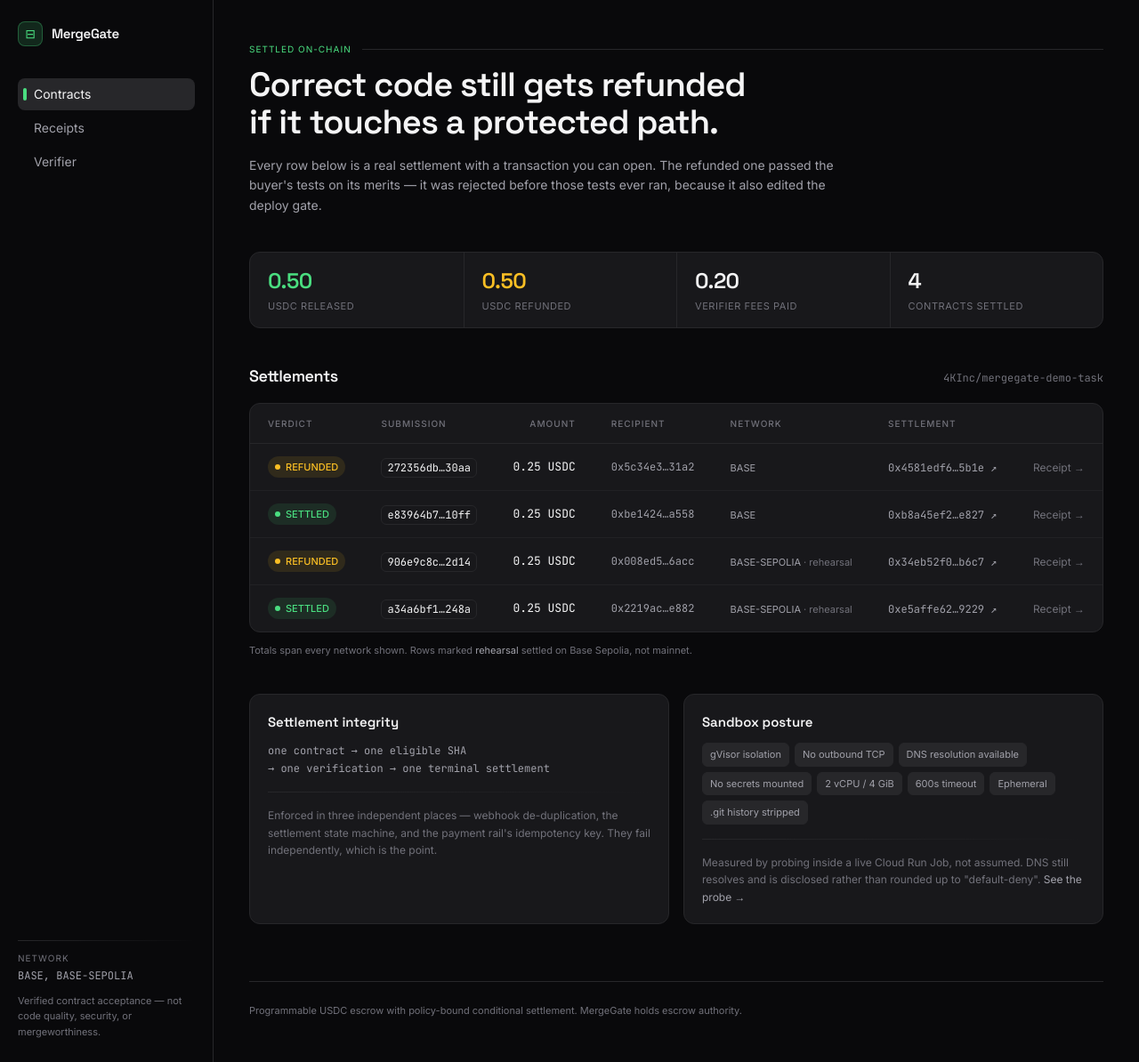
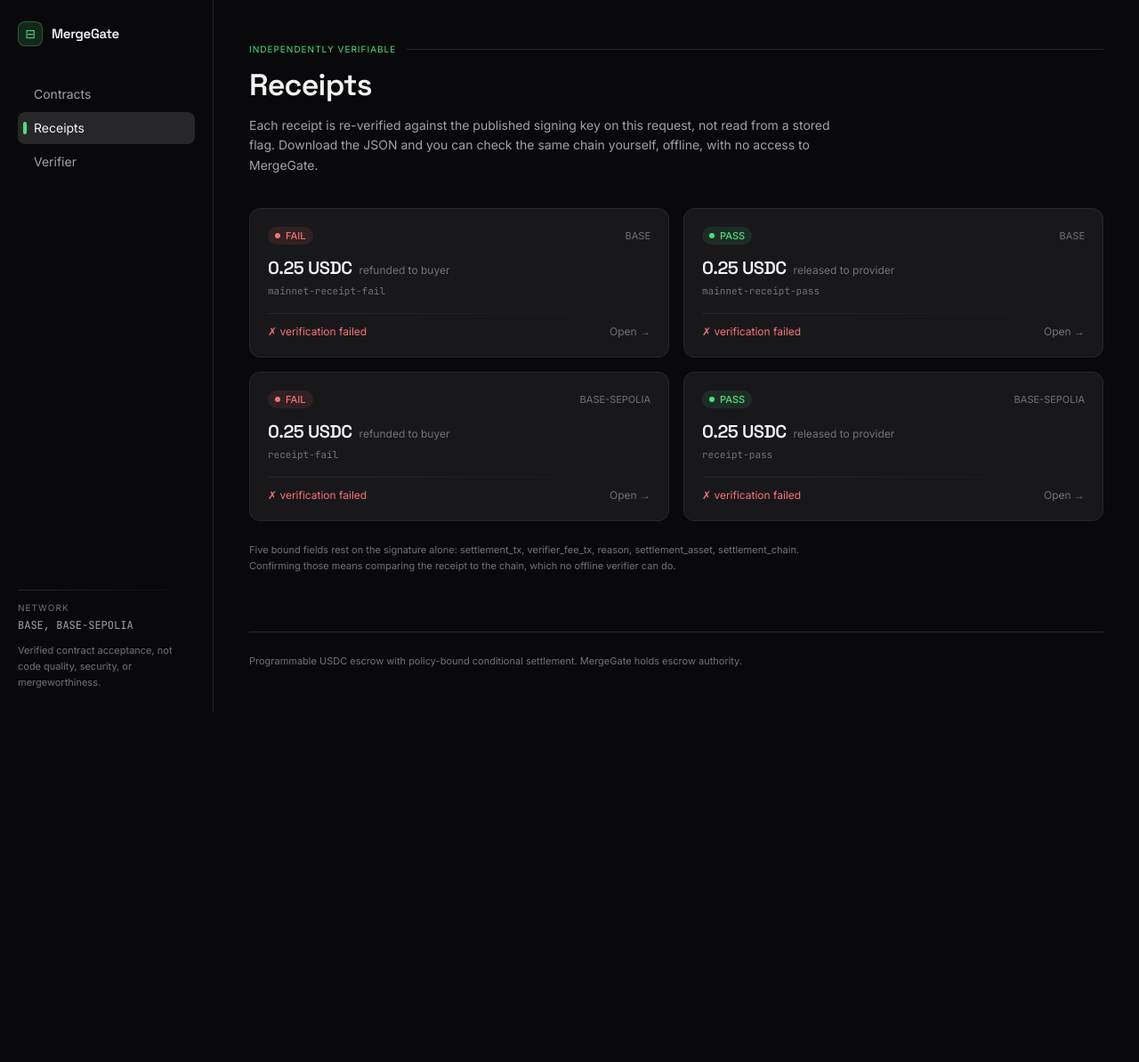
Before and after one commit to 4KInc/mergegate, a FastAPI app: page /receipts in a window 1280 px wide. Shown: the whole page at 89% size. After the commit the page ends 800 px from the top, so only its background shows below. Run offline with FastAPI, Linux system fonts and the light colour scheme; parts of the project's set-up code (start-up, migrations or seed data) failed here and were passed over; some libraries are stand-ins or nearby versions.

Commit message:
Remove em-dashes from the UI; make receipts reachable
Two problems reported from using the deployed app.

Clicking "Receipts" in the sidebar rendered the contracts page, so the nav item
looked broken. It is now a real page answering a different question: contracts
shows what settled, receipts shows whether the evidence holds up, with each
one's live verification status on its card.

Per-row receipt links were a dim "Receipt" at the far right of a 780px-minimum
table, easy to miss and scrollable out of view on a narrow window. The whole row
is now a link via a stretched anchor, with the explorer link lifted above it so
it still opens the block explorer rather than the receipt.

Em-dashes are gone from every rendered page, verified live on all five routes.
They were in three places: template prose, the display strings in web.py, and
the receipt reason text generated in mandate.py. Receipts already issued carry
em-dashes inside their signed bodies, and editing those bytes would invalidate
the signature, so the substitution happens at render time. The receipt is never
touched and the JSON download still returns exactly what was signed.

Two self-inflicted bugs from doing part of this with a blanket regex, both
caught by tests rather than by reading. It rewrote an em-dash that was serving
as an empty-value placeholder, and then it rewrote the sanitizer's own string
literals, turning display() into a no-op that also mangled colons. The literals
are now escape sequences so a future text sweep cannot match them.

251 tests passing, including one asserting no page renders an em-dash.

Co-Authored-By: Claude Opus 5 (1M context) <noreply@anthropic.com>

```diff
--- a/mergegate/mandate.py
+++ b/mergegate/mandate.py
@@ -182,10 +182,10 @@ def execute_mandate(
         failed_terms = tuple(getattr(manifest, "failed_terms", ()) or ())
         rejection = str(getattr(manifest, "rejection_reason", "") or "")
         if rejection:
-            return refund(f"contract evaluated FAIL — {rejection}")
+            return refund(f"contract evaluated FAIL: {rejection}")
         if failed_terms:
-            return refund(f"contract evaluated FAIL — failed terms: {', '.join(failed_terms)}")
-        return refund("contract evaluated FAIL — pinned commands did not all succeed")
+            return refund(f"contract evaluated FAIL, failed terms: {', '.join(failed_terms)}")
+        return refund("contract evaluated FAIL: pinned commands did not all succeed")
 
     return SettlementDirective(
         action=SettlementAction.RELEASE,
--- a/mergegate/templates/base.html
+++ b/mergegate/templates/base.html
@@ -1,4 +1,4 @@
-{# Theme taken from design/screens/03-bound-receipt.html — near-black zinc
+{# Theme taken from design/screens/03-bound-receipt.html: near-black zinc
    surfaces with a single green accent. An earlier version used the flat
    slate/blue palette from the dashboard screen, which left every element at
    the same visual weight and nothing to draw the eye. #}
@@ -69,7 +69,7 @@ tailwind.config = {
       </div>
       {# Kept on one line: the phrase is swept for by tests and by the claim
          audit, and a line break in the middle of it defeats both. #}
-      <p class="text-[11px] leading-relaxed text-on-faint">Verified contract acceptance — not code quality, security, or mergeworthiness.</p>
+      <p class="text-[11px] leading-relaxed text-on-faint">Verified contract acceptance, not code quality, security, or mergeworthiness.</p>
     </div>
   </aside>
 
--- a/mergegate/templates/dashboard.html
+++ b/mergegate/templates/dashboard.html
@@ -1,5 +1,5 @@
 {% extends "base.html" %}
-{% block title %}MergeGate — Contracts{% endblock %}
+{% block title %}MergeGate: Contracts{% endblock %}
 {% block content %}
 
 {# The headline fact is the FAIL flow, not the totals. Leading with a stat grid
@@ -15,7 +15,7 @@
   </h1>
   <p class="text-sm text-on-muted mt-4 max-w-2xl leading-relaxed">
     Every row below is a real settlement with a transaction you can open. The
-    refunded one passed the buyer's tests on its merits — it was rejected
+    refunded one passed the buyer's tests on its merits. It was rejected
     before those tests ever ran, because it also edited the deploy gate.
   </p>
 </header>
@@ -65,8 +65,12 @@
       </thead>
       <tbody>
       {% for r in rows %}
-        <tr class="border-b border-line/60 last:border-0 hover:bg-surface-high/40 transition-colors">
+        {# The whole row links to the receipt. A small link in the last column
+           was easy to miss and could be scrolled out of view on a narrow
+           viewport, which made the receipts look unreachable. #}
+        <tr class="relative border-b border-line/60 last:border-0 hover:bg-surface-high/40 transition-colors group">
           <td class="px-5 py-3.5">
+            <a href="/receipts/{{ r.id }}" class="absolute inset-0" aria-label="Open receipt {{ r.id }}"></a>
             <span class="inline-flex items-center gap-1.5 px-2 py-0.5 rounded-full text-[11px] font-medium
               {% if r.state == 'SETTLED' %}bg-accent-container text-accent{% else %}bg-warn-container text-warn{% endif %}">
               <span class="w-1.5 h-1.5 rounded-full {% if r.state == 'SETTLED' %}bg-accent{% else %}bg-warn{% endif %}"></span>
@@ -82,12 +86,12 @@
             </span>
           </td>
           <td class="px-5 py-3.5">
-            <a class="mono text-xs text-on-muted hover:text-accent transition-colors" target="_blank" rel="noopener"
+            <a class="relative z-10 mono text-xs text-on-muted hover:text-accent transition-colors"
+               target="_blank" rel="noopener"
                href="{{ r.explorer }}">{{ r.settlement_short }} ↗</a>
           </td>
           <td class="px-5 py-3.5 text-right">
-            <a href="/receipts/{{ r.id }}"
-               class="text-xs text-on-faint hover:text-accent transition-colors whitespace-nowrap">Receipt →</a>
+            <span class="text-xs text-on-faint group-hover:text-accent transition-colors whitespace-nowrap">Receipt →</span>
           </td>
         </tr>
       {% else %}
@@ -114,7 +118,7 @@
     </p>
     <div class="rule my-4"></div>
     <p class="text-xs text-on-faint leading-relaxed">
-      Enforced in three independent places — webhook de-duplication, the
+      Enforced in three independent places: webhook de-duplication, the
       settlement state machine, and the payment rail's idempotency key. They
       fail independently, which is the point.
     </p>
--- /dev/null
+++ b/mergegate/templates/receipts.html
@@ -0,0 +1,73 @@
+{% extends "base.html" %}
+{% block title %}MergeGate: Receipts{% endblock %}
+{% block content %}
+
+{# A real page, not the contracts table again. Contracts answers "what settled";
+   this answers "does the evidence hold up", which is a different question and
+   the reason the nav item exists. #}
+<header class="mb-9">
+  <div class="flex items-center gap-3 mb-3">
+    <span class="text-[10px] uppercase tracking-widest text-accent">Independently verifiable</span>
+    <span class="h-px flex-1 bg-line"></span>
+  </div>
+  <h1 class="font-display text-3xl md:text-[34px] leading-tight font-semibold tracking-tight">Receipts</h1>
+  <p class="text-sm text-on-muted mt-3 max-w-2xl leading-relaxed">
+    Each receipt is re-verified against the published signing key on this
+    request, not read from a stored flag. Download the JSON and you can check
+    the same chain yourself, offline, with no access to MergeGate.
+  </p>
+</header>
+
+{% if source_error %}
+<div class="mb-8 rounded-xl border border-danger/40 bg-danger-container p-4">
+  <p class="text-danger text-sm font-medium">Receipt store unreachable</p>
+  <p class="text-xs text-on-muted mt-1 mono">{{ source_error }}</p>
+</div>
+{% endif %}
+
+<div class="grid md:grid-cols-2 gap-4">
+  {% for r in receipts %}
+  <a href="/receipts/{{ r.id }}"
+     class="card p-5 block hover:border-accent/40 hover:bg-surface-high/30 transition-colors group">
+    <div class="flex items-center justify-between gap-3 mb-3">
+      <span class="inline-flex items-center gap-1.5 px-2 py-0.5 rounded-full text-[11px] font-medium
+        {% if r.decision == 'PASS' %}bg-accent-container text-accent{% else %}bg-danger-container text-danger{% endif %}">
+        <span class="w-1.5 h-1.5 rounded-full {% if r.decision == 'PASS' %}bg-accent{% else %}bg-danger{% endif %}"></span>
+        {{ r.decision }}
+      </span>
+      <span class="text-[11px] text-on-faint">{{ r.chain }}</span>
+    </div>
+
+    <div class="flex items-baseline gap-2 mb-1">
+      <span class="font-display text-xl font-semibold tracking-tight">{{ r.amount }} USDC</span>
+      <span class="text-xs text-on-faint">
+        {% if r.action == 'release' %}released to provider{% else %}refunded to buyer{% endif %}
+      </span>
+    </div>
+    <p class="mono text-[11px] text-on-faint mb-4">{{ r.id }}</p>
+
+    <div class="rule mb-3"></div>
+
+    <div class="flex items-center justify-between gap-3">
+      {% if r.valid %}
+      <span class="text-xs text-accent">✓ {{ r.checks }} checks passed</span>
+      {% else %}
+      <span class="text-xs text-danger">✗ verification failed</span>
+      {% endif %}
+      <span class="text-xs text-on-faint group-hover:text-accent transition-colors">Open →</span>
+    </div>
+  </a>
+  {% else %}
+  <div class="card p-10 text-center text-on-faint text-sm md:col-span-2">
+    No receipts yet.
+  </div>
+  {% endfor %}
+</div>
+
+<p class="text-[11px] text-on-faint mt-6 max-w-2xl leading-relaxed">
+  Five bound fields rest on the signature alone: settlement_tx, verifier_fee_tx,
+  reason, settlement_asset, settlement_chain. Confirming those means comparing
+  the receipt to the chain, which no offline verifier can do.
+</p>
+
+{% endblock %}
```
Also changed, not shown: mergegate/templates/receipt.html (+6 -6 lines), mergegate/templates/verifier.html (+8 -8 lines), mergegate/web.py (+55 -15 lines), tests/test_web.py (+39 -0 lines).
